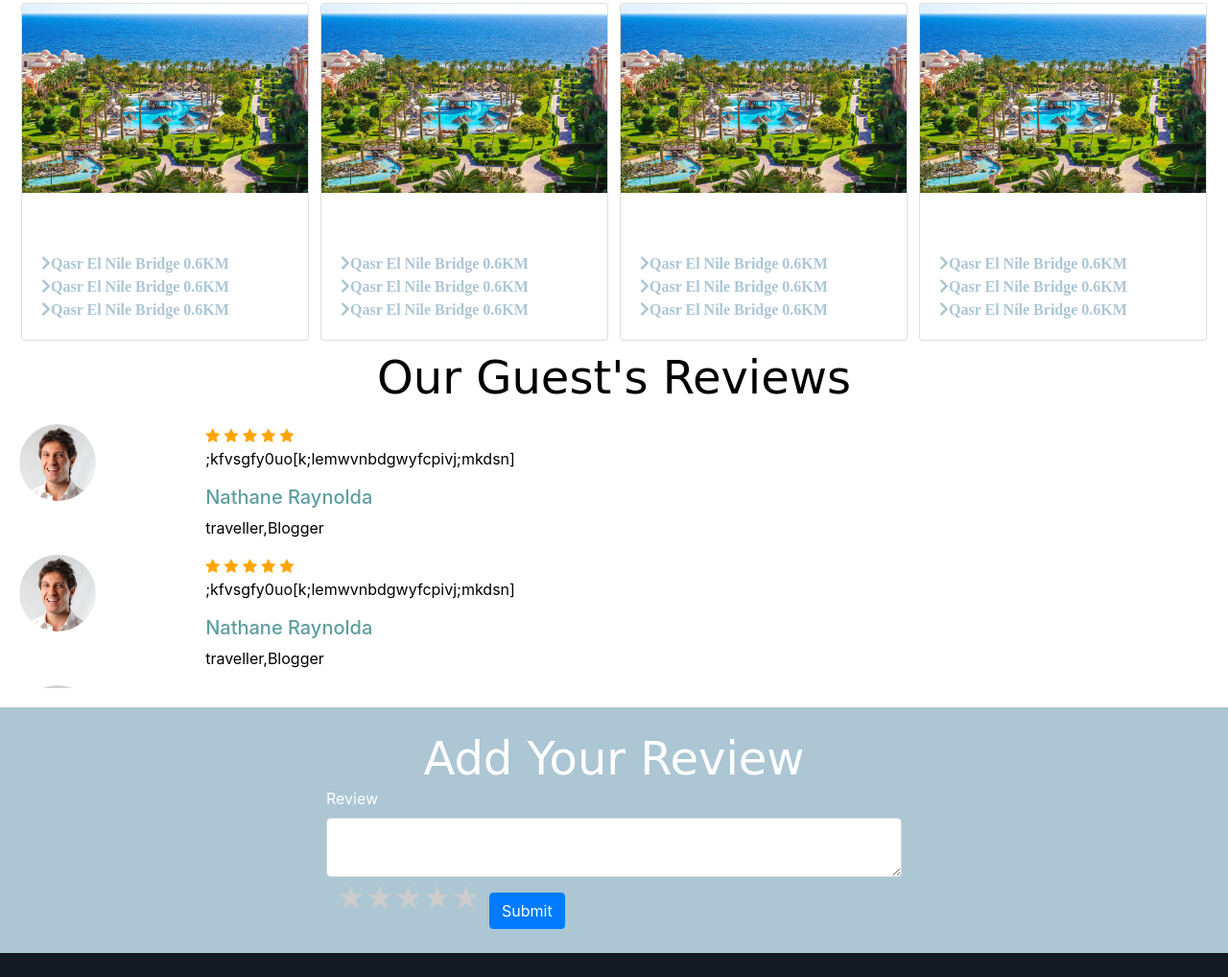
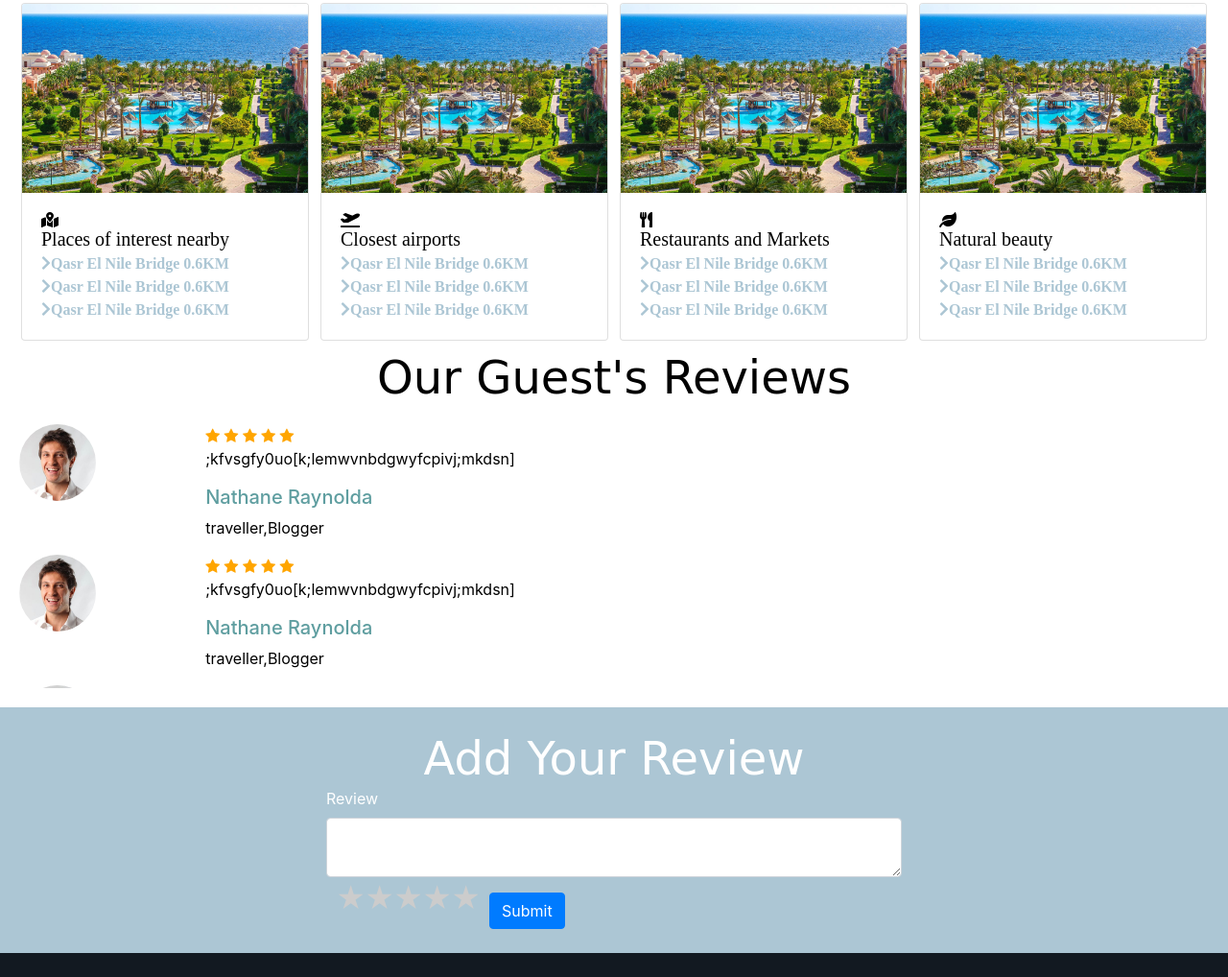
Before and after one commit to GSherif/ITI_GP, a website: page hotels.html in a window 1280 px wide. Shown: the part 1451-2469 px from the top of the page at 96% size. Drawn offline with nearby package versions, Linux system fonts and the light colour scheme.

Commit message:
hotel Commitpart5

```diff
--- a/hotels.html
+++ b/hotels.html
@@ -404,8 +404,8 @@
                 <img class="card-img-top" src="images/hotel-1-serenity-makadi-heights.jpg" alt="Card image">
                 <div class="card-body">
                     <!-- <h4 class="card-text">John Doe</h4> -->
-                    <i class="fas fa-map-marked-alt">
-                        <h5 class="card-text">Places of interest nearby</h5>
+                    <i class="fas fa-map-marked-alt" style="color: black">
+                        <h5 class="card-text" style="color: black">Places of interest nearby</h5>
                     </i>
                     <i class="fas fa-chevron-right">Qasr El Nile Bridge 0.6KM</i>
                     <i class="fas fa-chevron-right">Qasr El Nile Bridge 0.6KM</i>
@@ -416,8 +416,8 @@
                 <img class="card-img-top" src="images/hotel-1-serenity-makadi-heights.jpg" alt="Card image">
                 <div class="card-body">
                     <!-- <h4 class="card-text">John Doe</h4> -->
-                    <i class="fas fa-plane-departure">
-                        <h5 class="card-text">Closest airports</h5>
+                    <i class="fas fa-plane-departure" style="color: black">
+                        <h5 class="card-text" style="color: black">Closest airports</h5>
                     </i>
                     <!-- <ul class="card-text" style="list-style-type:circle;"> -->
                     <i class="fas fa-chevron-right">Qasr El Nile Bridge 0.6KM</i>
@@ -430,8 +430,8 @@
                 <img class="card-img-top" src="images/hotel-1-serenity-makadi-heights.jpg" alt="Card image">
                 <div class="card-body">
                     <!-- <h4 class="card-text">John Doe</h4> -->
-                    <i class="fas fa-utensils">
-                        <h5 class="card-text">Restaurants and Markets</h5>
+                    <i class="fas fa-utensils" style="color: black">
+                        <h5 class="card-text" style="color: black">Restaurants and Markets</h5>
                     </i>
                     <i class="fas fa-chevron-right">Qasr El Nile Bridge 0.6KM</i>
                     <i class="fas fa-chevron-right">Qasr El Nile Bridge 0.6KM</i>
@@ -442,8 +442,8 @@
                 <img class="card-img-top" src="images/hotel-1-serenity-makadi-heights.jpg" alt="Card image">
                 <div class="card-body">
                     <!-- <h4 class="card-text">John Doe</h4> -->
-                    <i class="fas fa-leaf">
-                        <h5 class="card-text">Natural beauty</h5>
+                    <i class="fas fa-leaf" style="color: black">
+                        <h5 class="card-text" style="color: black">Natural beauty</h5>
                     </i>
                     <i class="fas fa-chevron-right">Qasr El Nile Bridge 0.6KM</i>
                     <i class="fas fa-chevron-right">Qasr El Nile Bridge 0.6KM</i>
```
